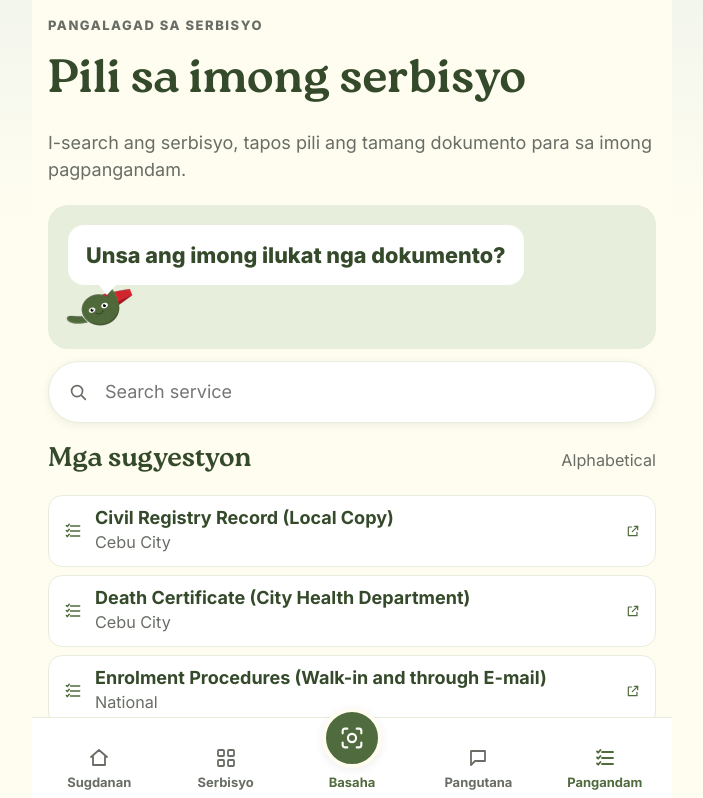
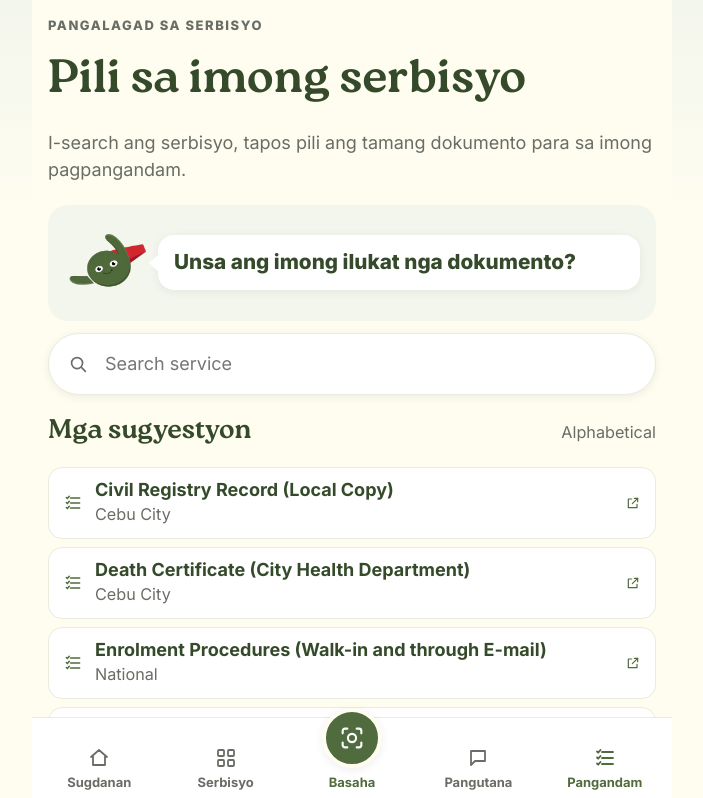
Before and after one commit to methuselahnoreen/AyaSib, a Next.js app in the folder frontend/: page /checklist in a window 1280 px wide. Shown: the top 798 px of the page, without its empty margins (288-991 px from the left). Built offline with nearby package versions, Linux system fonts and the light colour scheme.

Commit message:
style(checklist): Aya left, speech bubble right, centered (reference-matched)
Switch the ask-panel from Aya-at-corner to a centered row: Aya on the left, bubble on the right with the tail pointing left toward her, matching the latest reference.

```diff
--- a/frontend/src/app/globals.css
+++ b/frontend/src/app/globals.css
@@ -620,24 +620,24 @@ main { padding: calc(16px + env(safe-area-inset-top, 0px)) 16px 16px; display: f
 .chk-pick { display: flex; flex-direction: column; gap: 12px; }
 
 /* Aya + speech bubble inside a sage panel (mockup-matched) */
+/* Aya on the left, speech bubble on the right, both vertically centered (reference-matched). */
 .aya-ask-panel {
-  position: relative; background: var(--sage); border-radius: 20px;
-  padding: 20px 20px 64px; display: flex;
+  background: var(--pale-green); border-radius: 20px;
+  padding: 16px; display: flex; align-items: center; gap: 10px;
 }
+/* Aya at the left */
+.aya-ask-img { flex: none; width: 84px; height: 84px; }
 .aya-ask-bubble {
-  position: relative; margin: 0; max-width: 85%;
-  background: var(--white); border-radius: 16px; padding: 16px 18px;
-  color: var(--deep-green); font-weight: 800; font-size: 1.2rem; line-height: 1.3;
+  position: relative; margin: 0; flex: 1;
+  background: var(--white); border-radius: 16px; padding: 14px 16px;
+  color: var(--deep-green); font-weight: 800; font-size: 1.15rem; line-height: 1.3;
+  box-shadow: var(--shadow);
 }
-/* Bubble tail pointing down toward Aya */
-.aya-ask-bubble::after {
-  content: ""; position: absolute; left: 28px; bottom: -10px;
-  border-left: 11px solid transparent; border-right: 11px solid transparent;
-  border-top: 12px solid var(--white);
-}
-/* Aya sits at the lower-left, next to the bubble */
-.aya-ask-img {
-  position: absolute; left: 14px; bottom: 8px; width: 72px; height: 72px;
+/* Bubble tail pointing left toward Aya */
+.aya-ask-bubble::before {
+  content: ""; position: absolute; left: -9px; top: 50%; transform: translateY(-50%);
+  border-top: 9px solid transparent; border-bottom: 9px solid transparent;
+  border-right: 10px solid var(--white);
 }
 
 /* Clear (×) button inside the search pill */
```
